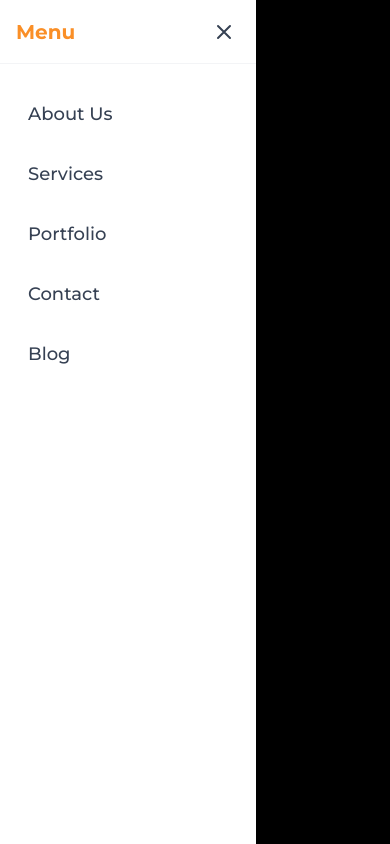
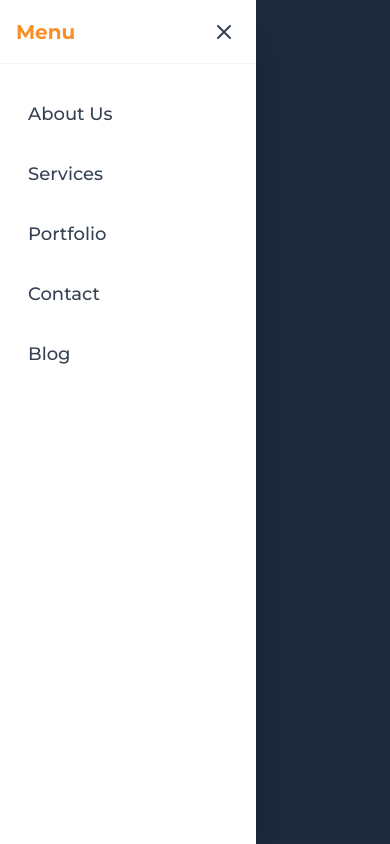
Before and after one commit to cgdiazv/indeva-websites, a Next.js app: page / in a window 390 px wide. Both pictures are taken after a click on the button "Open mobile menu". Shown: the top 844 px of the page. Built offline with nearby package versions, Linux system fonts and the light colour scheme.

Commit message:
Soften mobile navbar overlay with dark gray and higher transparency

```diff
--- a/components/Navbar.tsx
+++ b/components/Navbar.tsx
@@ -53,7 +53,9 @@ export default function Navbar() {
       {/* Mobile Dark Overlay (Click to close) */}
       {isOpen && (
         <div
-          className="fixed inset-0 bg-black bg-opacity-50 z-40 md:hidden transition-opacity"
+          // Changing bg-black (pure black) to bg-slate-800 (dark gray)
+          // Decreasing opacity from 50 (50% opaque) to 30 (30% opaque, making it more transparent)
+          className="fixed inset-0 bg-slate-800 bg-opacity-30 z-40 md:hidden transition-opacity"
           onClick={closeDrawer}
         />
       )}
```
